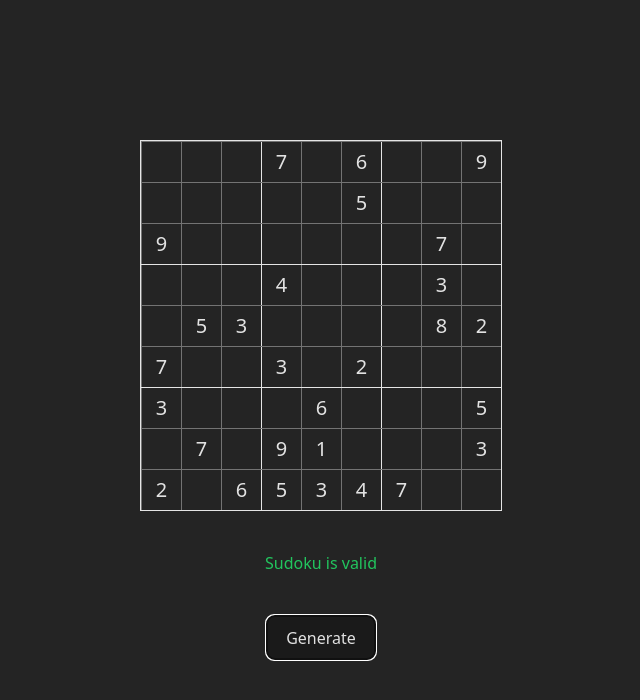
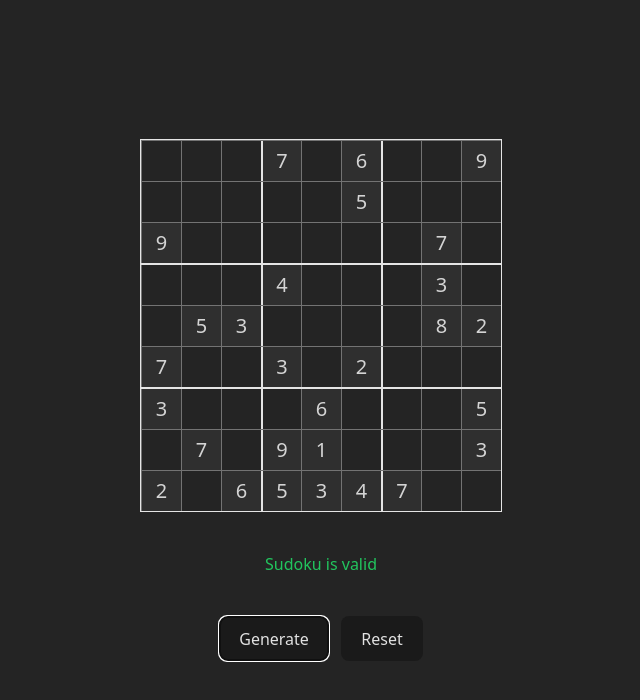
Before and after one commit to ksamirdev/sudoku-react, a React (Vite) app: page / in a window 1280 px wide. Both pictures are taken after typing "Sample", "Sample", "Sample", "Sample", "Sample", "Sample" into the empty fields and a click on the button "Generate". Shown: the top 700 px of the page, without its empty margins (319-959 px from the left). Built offline with nearby package versions, Linux system fonts and the light colour scheme.

Commit message:
lock generated cells and add reset; fix input validation

```diff
--- a/src/App.tsx
+++ b/src/App.tsx
@@ -7,22 +7,17 @@ import { SudokuCell } from "./types";
 
 const MATRIX_SIZE = 9;
 
-const INITIAL_VALUES: number[][] = [
-  [0, 0, 0, 0, 0, 0, 0, 0, 0],
-  [0, 0, 0, 0, 0, 0, 0, 0, 0],
-  [0, 0, 0, 0, 0, 0, 0, 0, 0],
-
-  [0, 0, 0, 0, 0, 0, 0, 0, 0],
-  [0, 0, 0, 0, 0, 0, 0, 0, 0],
-  [0, 0, 0, 0, 0, 0, 0, 0, 0],
-
-  [0, 0, 0, 0, 0, 0, 0, 0, 0],
-  [0, 0, 0, 0, 0, 0, 0, 0, 0],
-  [0, 0, 0, 0, 0, 0, 0, 0, 0],
-];
+const emptyBoard = (): SudokuCell[][] =>
+  Array.from({ length: MATRIX_SIZE }, () => Array(MATRIX_SIZE).fill(null));
 
 function App() {
-  const [board, setBoard] = useState<SudokuCell[][]>(INITIAL_VALUES);
+  const [board, setBoard] = useState<SudokuCell[][]>(emptyBoard());
+  const [clues, setClues] = useState<SudokuCell[][]>(emptyBoard());
+
+  const hasAnyValue = useMemo(
+    () => board.some((row) => row.some((cell) => cell !== null)),
+    [board]
+  );
 
   const isValidSudokuMemo = useMemo(() => isValidSudoku(board), [board]);
 
@@ -41,13 +36,19 @@ function App() {
   );
 
   const handlePuzzleGenerate = () => {
-    setBoard(generateSudokuPuzzle(53));
+    const puzzle = generateSudokuPuzzle(53);
+    setBoard(puzzle.map((row) => [...row]));
+    setClues(puzzle.map((row) => [...row]));
+  };
+
+  const handleReset = () => {
+    setBoard(clues.map((row) => [...row]));
   };
 
   return (
     <div className="flex flex-col gap-10 items-center justify-center">
       {/* MAIN - SUDOKU BOX */}
-      <div className="border-r border-b border-l-[1px] border-t-[1px] border-neutral-200 overflow-hidden">
+      <div className="border border-neutral-200 overflow-hidden">
         {/* MATRIX: m x n */}
         {new Array(MATRIX_SIZE).fill(0).map((_, i) => {
           return (
@@ -55,38 +56,45 @@ function App() {
               key={String(i)}
               className={cn(
                 "flex flex-row border-t border-neutral-500",
-                i === 3 && "border-neutral-200",
-                i === 6 && "border-neutral-200"
+                (i === 3 || i === 6) && "border-t-2 border-t-neutral-200"
               )}
             >
               {new Array(MATRIX_SIZE).fill(0).map((_, j) => {
+                const isLocked = clues[i][j] !== null;
                 return (
                   <div
                     key={String(j)}
                     className={cn(
                       "size-10 relative overflow-hidden grid place-content-center place-items-center border-l border-neutral-500",
-                      j === 3 && "border-neutral-200",
-                      j === 6 && "border-neutral-200"
+                      (j === 3 || j === 6) && "border-l-2 border-l-neutral-200"
                     )}
                   >
+                    {isLocked ? (
+                      <div className="size-10 flex items-center justify-center text-xl font-medium text-neutral-300 bg-white/5 select-none">
+                        {board[i][j]}
+                      </div>
+                    ) : (
                       <input
                         type="text"
                         className="size-10 bg-transparent text-xl focus:ring rounded-sm outline-none border-none text-center selection:bg-zinc-600"
                         value={board[i][j] || ""}
                         onKeyDown={(ev) => {
                           const value = ev.key;
-
                           const v = isNumberKey(value) ? +value : null;
+                          if (ev.key === "Backspace" || ev.key === "Delete") {
+                            handleUpdateCellValue(i, j, null);
+                          } else if (v !== null) {
                             handleUpdateCellValue(i, j, v);
+                          }
                         }}
                         onChange={(ev) => {
-                        const value = ev.target.value;
-
+                          const value = ev.target.value.slice(-1);
                           const v = isNumberKey(value) ? +value : null;
                           handleUpdateCellValue(i, j, v);
                         }}
                         maxLength={1}
                       />
+                    )}
                   </div>
                 );
               })}
@@ -95,12 +103,15 @@ function App() {
         })}
       </div>
 
+      {hasAnyValue && (
         <div className={isValidSudokuMemo ? "text-green-500" : "text-red-500"}>
           Sudoku is {isValidSudokuMemo ? "valid" : "invalid"}
         </div>
+      )}
 
-      <div>
+      <div className="flex gap-3">
         <button onClick={handlePuzzleGenerate}>Generate</button>
+        <button onClick={handleReset}>Reset</button>
       </div>
     </div>
   );
--- a/src/utils/utils.ts
+++ b/src/utils/utils.ts
@@ -2,7 +2,8 @@ import { twMerge } from "tailwind-merge";
 import { clsx, type ClassValue } from "clsx";
 
 export function isNumberKey(key: string) {
-  return Number.isFinite(Number(key));
+  const n = Number(key);
+  return Number.isInteger(n) && n >= 1 && n <= 9;
 }
 
 export function cn(...inputs: ClassValue[]) {
```
Lines whose indentation alone changed are shown as unchanged.
